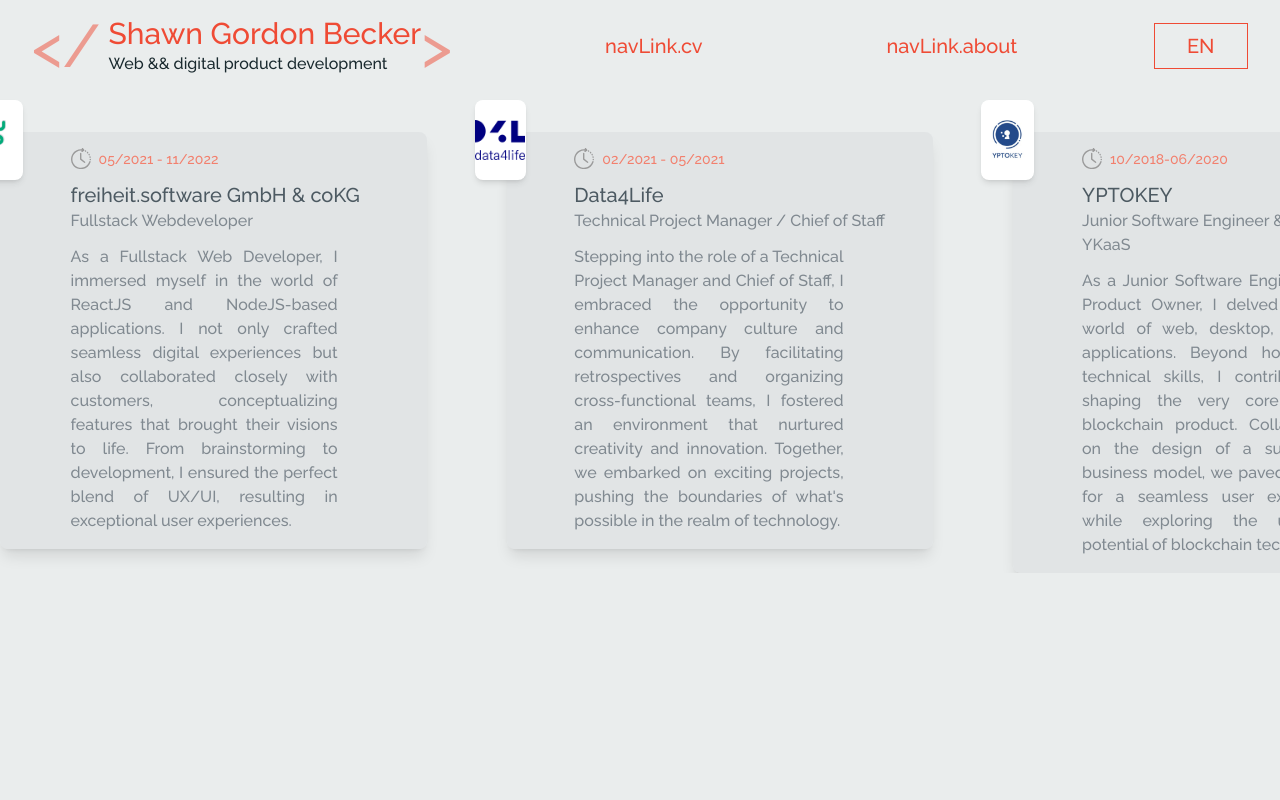
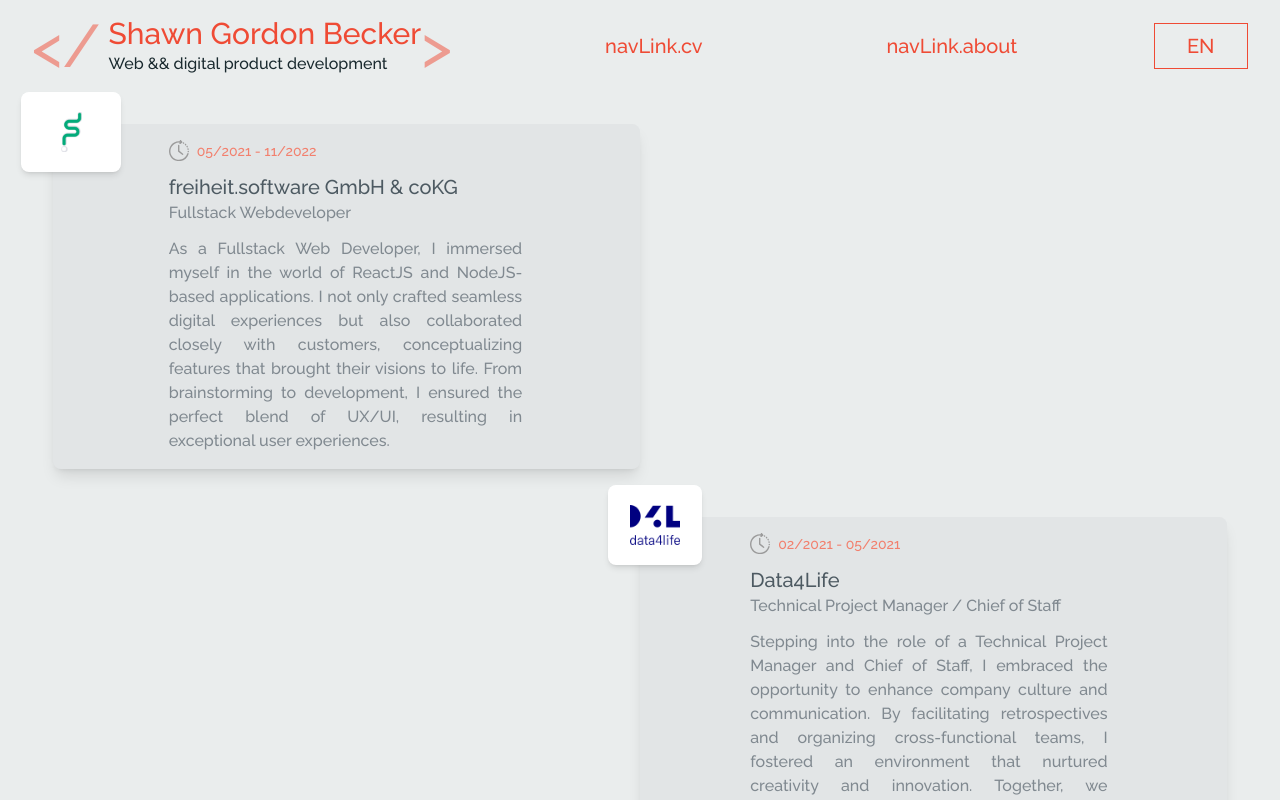
Before and after one commit to ShawnGB/my-portfolio, a React (Vite) app: page /cv in a window 1280 px wide. Shown: the top 800 px of the page. Built offline with nearby package versions, Linux system fonts and the light colour scheme.

Commit message:
alternating layout cv cards

```diff
--- a/src/App.tsx
+++ b/src/App.tsx
@@ -1,5 +1,5 @@
 import { Routes, Route, BrowserRouter } from 'react-router-dom';
-import CvComponent from './components/CV/CvComponent';
+import CvCardList from './components/CV/CvCardList';
 import Navbar from './components/Navigation/Navbar';
 import AboutMeComponent from './components/About/AboutMeComponent';
 import HomeComponent from './components/Home/HomeComponent';
@@ -10,7 +10,7 @@
       <Navbar />
       <Routes>
         <Route path='/' element={<HomeComponent />} />
-        <Route path='/cv' element={<CvComponent />} />
+        <Route path='/cv' element={<CvCardList />} />
         <Route path='/about' element={<AboutMeComponent />} />
       </Routes>
     </BrowserRouter>
--- a/src/components/CV/CvCardComponent.tsx
+++ b/src/components/CV/CvCardComponent.tsx
@@ -3,16 +3,23 @@
 
 type IProps = {
   experience: WorkingExperience;
+  index: number;
 };
 
-export default function CvCardComponent({ experience }: IProps) {
+export default function CvCardComponent({ experience, index }: IProps) {
   const imgURL = new URL(
     `/src/assets/images/${experience.icon}`,
     import.meta.url
   ).href;
 
+  console.log(index);
+
   return (
-    <div className='bg-primary-200 w-1/3 h-2/3 mt-10 bg-opacity-30 shadow-lg rounded-lg flex flex-shrink-0 gap-4 align-middle'>
+    <div
+      className={`bg-primary-200 w-11/12 md:w-6/12 mt-8 bg-opacity-30 shadow-lg rounded-lg flex flex-shrink-0 gap-4 align-middle ${
+        index % 2 === 0 ? 'md:mr-auto' : 'md:ml-auto'
+      }`}
+    >
       <div className='relative -top-8 -left-8 bg-white h-20 w-full flex align-middle rounded-lg shadow-md'>
         <img className='m-auto max-h-10 max-w-5/6' src={imgURL} alt='' />
       </div>
--- a/src/components/CV/CvComponent.tsx
+++ b/src/components/CV/CvCardList.tsx
@@ -4,7 +4,7 @@
 import CvCardComponent from './CvCardComponent';
 import { useEffect, useState } from 'react';
 
-export default function CvComponent() {
+export default function CvCardList() {
   const { i18n } = useTranslation();
 
   const [data, setData] = useState<any>();
@@ -27,13 +27,11 @@
   }
 
   return (
-    <div className='h-2/4'>
-      <div className='flex flex-row gap-20 align-middle h-5/6 overflow-x-scroll '>
-        {data &&
-          data.about.cv.map((experience: WorkingExperience, index: number) => (
-            <CvCardComponent experience={experience} key={index} />
-          ))}
-      </div>
+    <div className='grid gap-4 w-11/12 m-auto'>
+      {data &&
+        data.about.cv.map((experience: WorkingExperience, index: number) => (
+          <CvCardComponent experience={experience} key={index} index={index} />
+        ))}
     </div>
   );
 }
```
